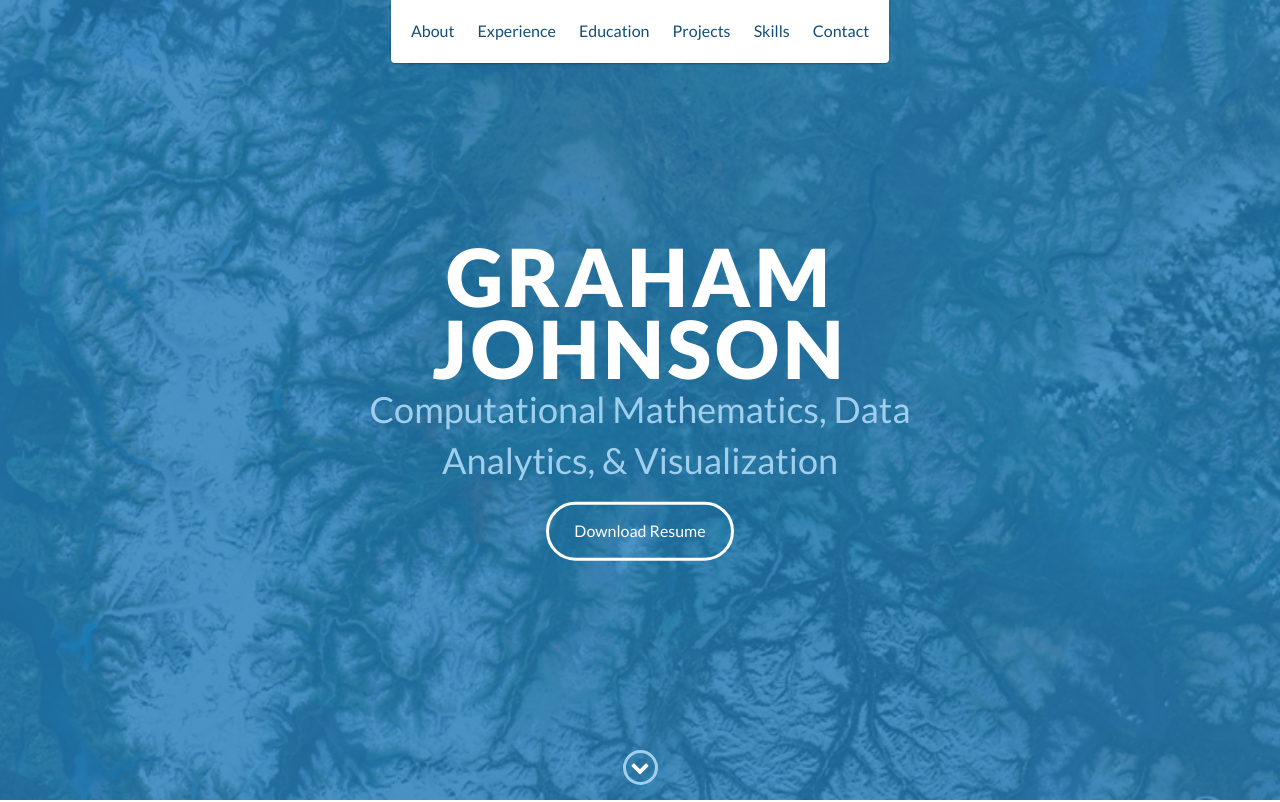
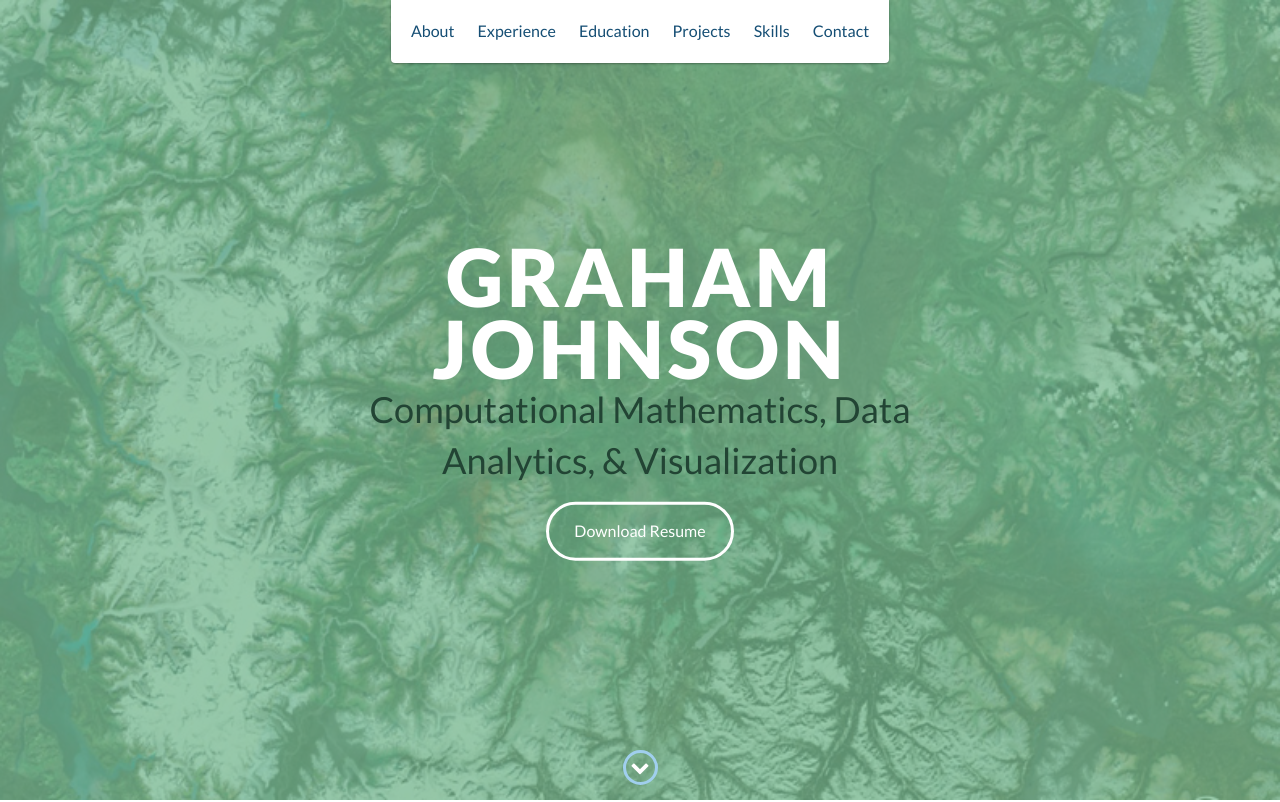
Before and after one commit to GeeJayy/GeeJayy.github.io, a website: page index.html in a window 1280 px wide. Shown: the top 802 px of the page. Drawn offline with nearby package versions, Linux system fonts and the light colour scheme.

Commit message:
minor styling

```diff
--- a/css/styles.css
+++ b/css/styles.css
@@ -20,7 +20,7 @@ header ul{display:inline-block;background:#fff;text-align:center;padding:10px;ma
 header li{display:inline-block}
 header a{display:block;color:#154e74;padding:10px}
 header a:hover{color:#217dbb;text-decoration:none;background:#eee;border-radius:4px}
-header a:focus{color:#3498db;text-decoration:none}
+header a:focus{color:#638068;text-decoration:none}
 header.active{display:block}
 header.sticky{position:fixed;z-index:999}#menu.active{display:block}#mobile-menu-open{display:none;cursor:pointer;position:fixed;right:15px;top:10px;color:#3498db;font-size:1.5em;z-index:20;padding:0 7px;border-radius:4px;background:#fff}#mobile-menu-close{display:none;text-align:right;width:100%;background:#fff;font-size:1.5em;padding-right:15px;padding-top:10px;cursor:pointer;color:#3498db}#mobile-menu-close
 span{font-size:0.5em;text-transform:uppercase}#mobile-menu-close
@@ -44,8 +44,8 @@ a:hover{color:#3498db}
 #lead-content{position:absolute;z-index:10;top:50%;left:50%;transform:translate(-50%, -50%);text-align:center}
 #lead-content h1,#lead-content h2{margin:0}
 #lead-content h1{color:#fff;font-weight:900;font-size:5em;text-transform:uppercase;letter-spacing:0.05em;line-height:0.9em}
-#lead-content h2{color:#a0cfee;font-weight:500;font-size:2.25em;margin-bottom:15px}
-#lead-overlay{position:absolute;height:100%;width:100%;top:0;right:0;bottom:0;left:0;background:rgba(33,125,187,0.8);z-index:1}
+#lead-content h2{color:#224434;font-weight:500;font-size:2.25em;margin-bottom:15px}
+#lead-overlay{position:absolute;height:100%;width:100%;top:0;right:0;bottom:0;left:0;background:rgba(121, 189, 147, 0.75);z-index:1}
 #lead-down{position:absolute;left:0;right:0;width:100%;text-align:center;z-index:10;bottom:15px;color:#fff}
 #lead-down span{cursor:pointer;display:block;margin:0 auto;width:35px;height:35px;border-radius:50%;border:3px solid #a0cfee;text-align:center}
 #lead-down i{
```
